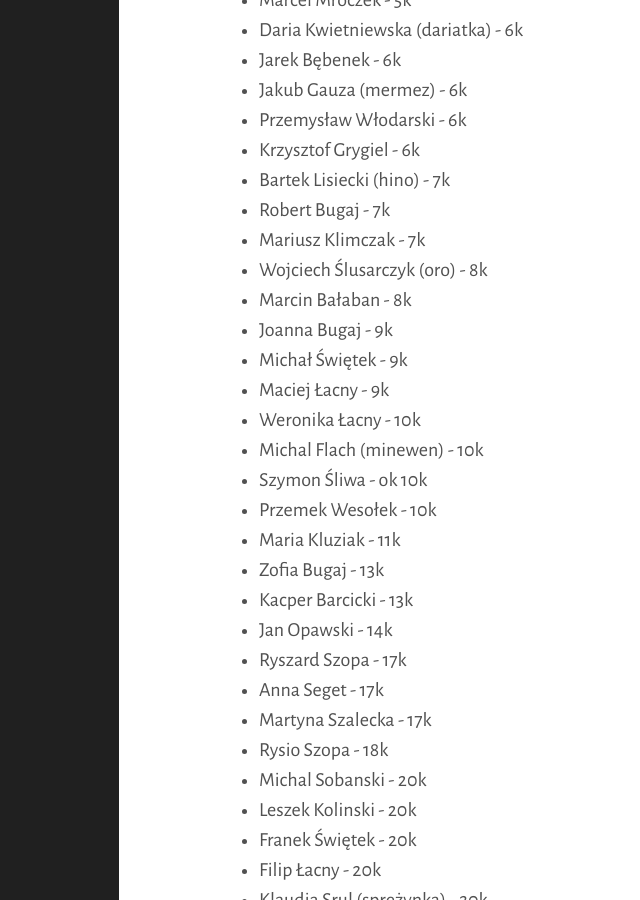
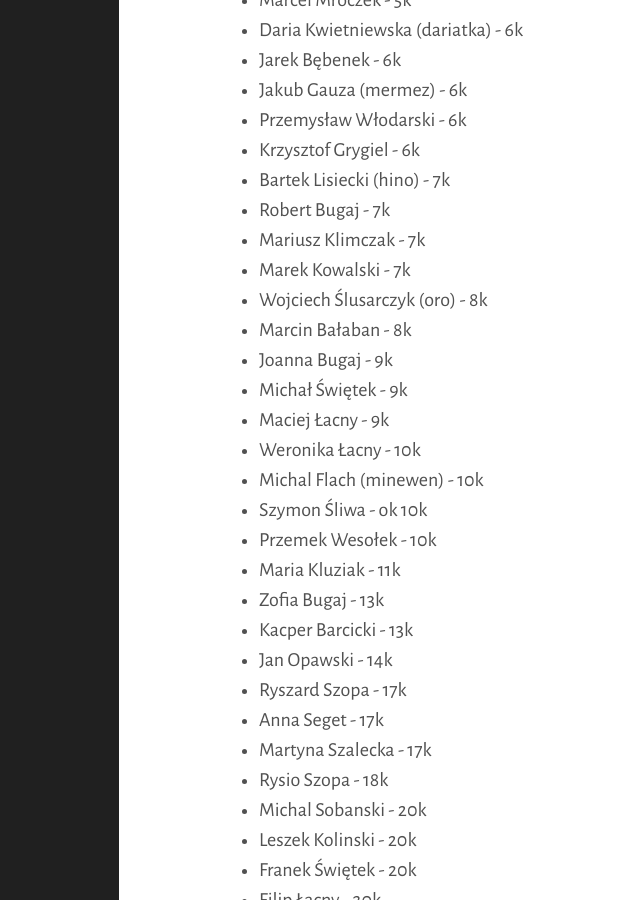
Before and after one commit to tasuki/lsg, a Jekyll site: the page built from zarejestrowani.md, in a window 1280 px wide and 900 px high, scrolled down 1005 px. Shown: the whole window, without its empty margins (241-881 px from the left). Built offline with Jekyll 4.4.1, drawn with Linux system fonts in a browser that asks for light colours.

Commit message:
Update zarejestrowani.md

```diff
--- a/zarejestrowani.md
+++ b/zarejestrowani.md
@@ -44,6 +44,7 @@ Zarejestrowani uczestnicy, mniej więcej według stopnia:
 - Bartek Lisiecki (hino) - 7k
 - Robert Bugaj - 7k
 - Mariusz Klimczak - 7k
+- Marek Kowalski - 7k
 - Wojciech Ślusarczyk (oro) - 8k
 - Marcin Bałaban - 8k
 - Joanna Bugaj - 9k
```
